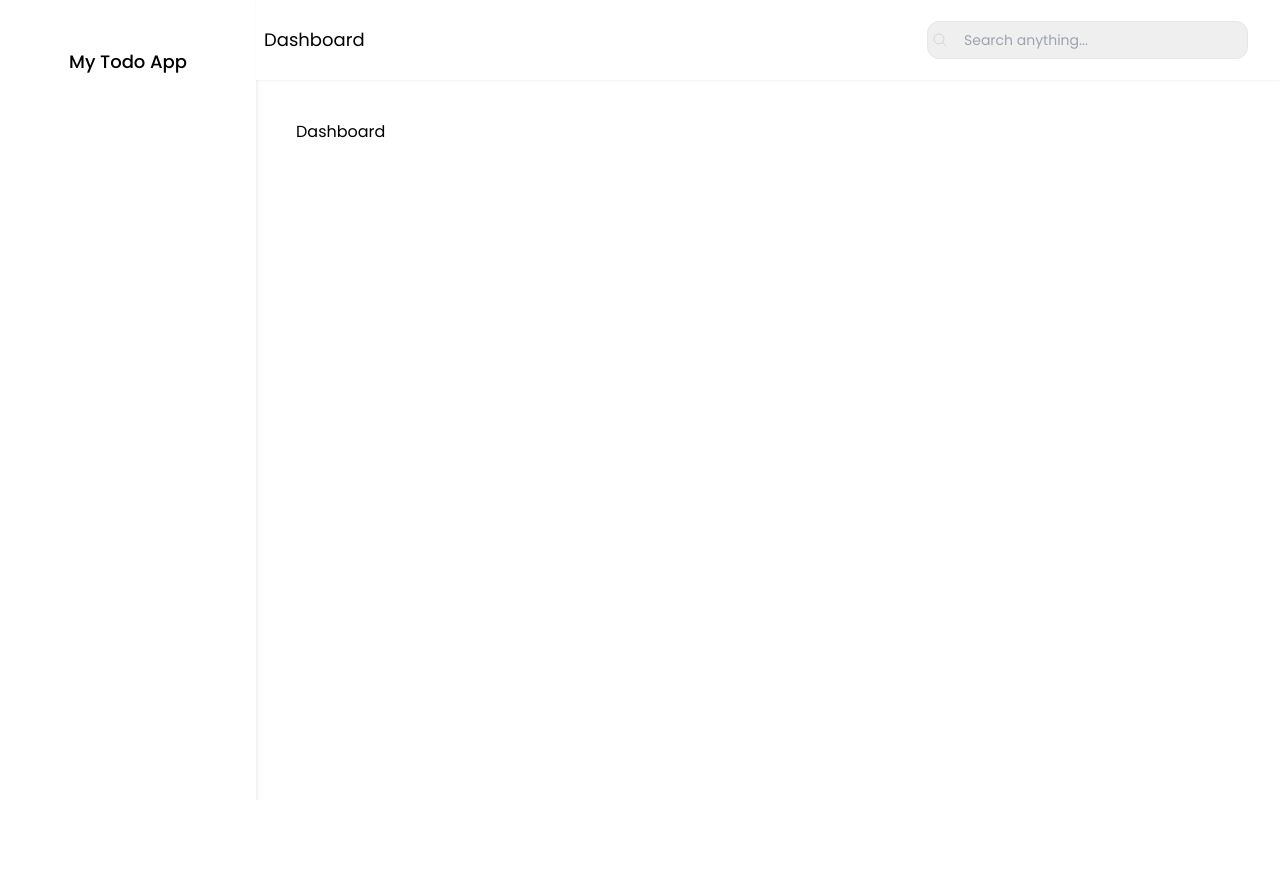
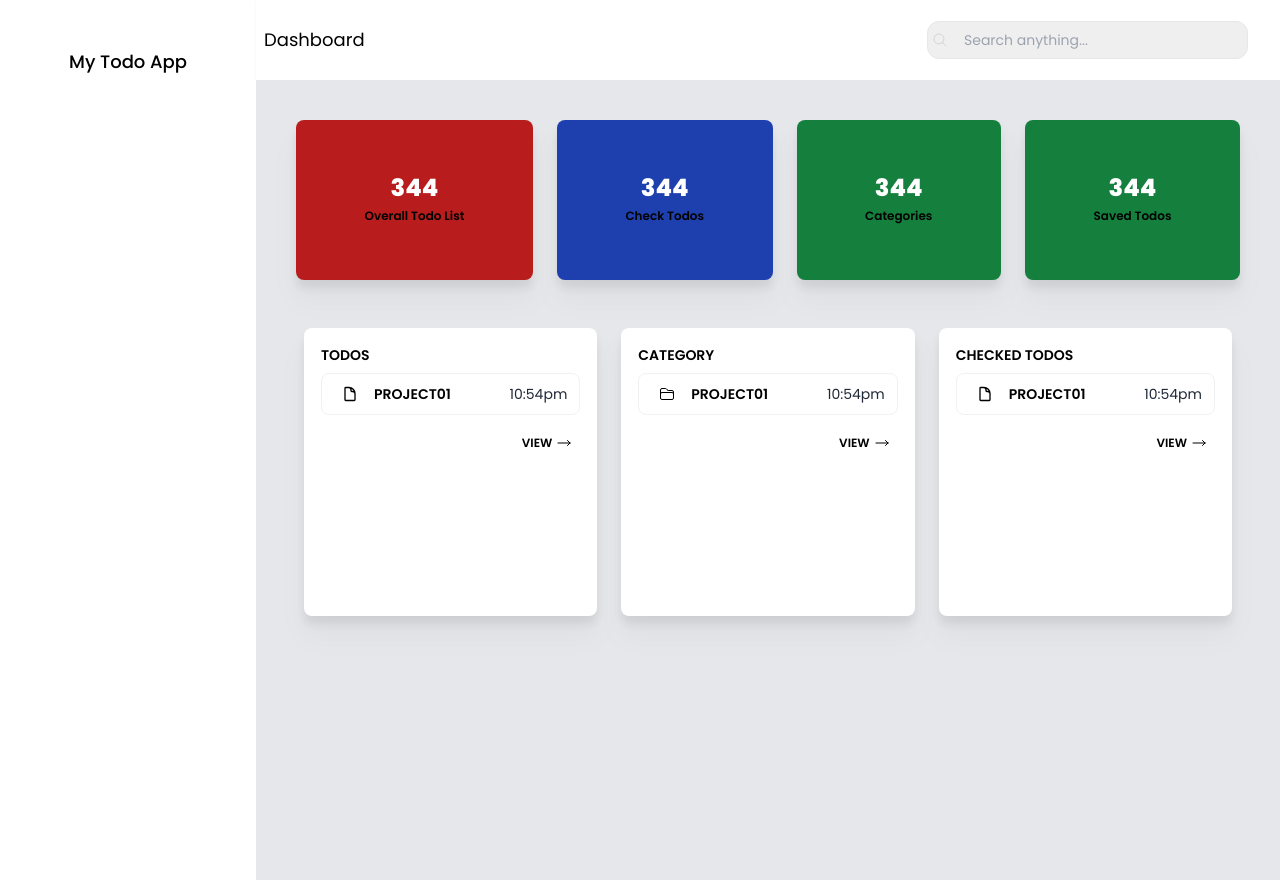
Before and after one commit to ogunwolejo/todo-list, a React (Create React App) app: page / in a window 1280 px wide. Before the commit the page ends 800 px from the top, so only its background shows below. Built offline with nearby package versions, Linux system fonts and the light colour scheme.

Commit message:
worked on the inerface for the dashboard, added the categories and todo routes to my application

```diff
--- /dev/null
+++ b/src/common/cards/card1.tsx
@@ -0,0 +1,16 @@
+import { FC, Fragment } from "react";
+
+const Card1:FC<{title:string; bgColor:string; data:number; color:string }> = ({title, bgColor, data, color}) => {
+    return (
+        <Fragment>
+            <div className={`h-32 md:h-40 w-full border-box drop-shadow-xl border border-transparent ${bgColor} rounded-lg flex flex-row items-center justify-center`}>
+                <div className="flex flex-col items-center p-2">
+                    <div className={`text-lg md:text-2xl font-extrabold self-center text-white`}>{data}</div>
+                    <label className="text-xs md:text-md my-1 font-semibold font-poppins mx-3 w-full text-center">{title}</label>
+                </div>
+            </div>
+        </Fragment>
+    )
+}
+
+export default Card1
--- /dev/null
+++ b/src/common/cards/card2.tsx
@@ -0,0 +1,43 @@
+import { FC, Fragment, MouseEventHandler, ReactNode } from "react";
+import List from "../list.items";
+import moment from "moment";
+
+const defaultIcon = <svg xmlns="http://www.w3.org/2000/svg" fill="none" viewBox="0 0 24 24" stroke-width="2" stroke="#000" className="w-4 h-4">
+<path stroke-linecap="round" stroke-linejoin="round" d="M19.5 14.25v-2.625a3.375 3.375 0 00-3.375-3.375h-1.5A1.125 1.125 0 0113.5 7.125v-1.5a3.375 3.375 0 00-3.375-3.375H8.25m2.25 0H5.625c-.621 0-1.125.504-1.125 1.125v17.25c0 .621.504 1.125 1.125 1.125h12.75c.621 0 1.125-.504 1.125-1.125V11.25a9 9 0 00-9-9z" />
+</svg>
+
+const Card2:FC<{cardTitle:string; list:Array<any>; routerHandler:MouseEventHandler<HTMLButtonElement>; listIcon?:ReactNode}> = ({cardTitle, list, routerHandler, listIcon = defaultIcon}) => {
+    return (
+        <Fragment>
+            <div className="h-32 md:h-72 w-auto border-box drop-shadow-xl border border-transparent bg-white rounded-lg p-4 my-1 md:mx-1">
+                <div className="w-full mb-2">
+                    <div className="flex flex-row justify-between items-center mb-1">
+                        <h3 className="text-xs md:text-sm lg:text-md font-poppins font-semibold uppercase antialiased ">{cardTitle}</h3>
+                    </div>
+                </div>
+                {/*** */}
+                <div className="">
+                    <List
+                        title="project01"
+                        createdAt="10:54pm"
+                        icon={listIcon}
+                    />
+                </div>
+                {/** the view button */}
+                <div className="my-3 flex flex-row justify-end items-center">
+                    <button className="p-2 text-black rounded-lg text-sm flex flex-row justify-start items-center gap-1" onClick={routerHandler}>
+                        <h6 className="uppercase font-semibold text-xs">view</h6>
+                        <div>
+                            <svg xmlns="http://www.w3.org/2000/svg" fill="none" viewBox="0 0 24 24" stroke-width="1.5" stroke="currentColor" className="w-4 h-4">
+                                <path stroke-linecap="round" stroke-linejoin="round" d="M17.25 8.25L21 12m0 0l-3.75 3.75M21 12H3" />
+                            </svg>
+                        </div>
+                    </button>
+                </div>
+            </div>
+        </Fragment>
+    )
+}
+
+
+export default Card2
--- /dev/null
+++ b/src/common/list.items.tsx
@@ -0,0 +1,23 @@
+import { Moment } from "moment";
+import { FC, ReactNode } from "react"
+
+
+const List:FC<{title:string; createdAt:string; icon:ReactNode}> = ({title, createdAt, icon}) => {
+    return (
+        <div className="border border-[#F1F1F1] rounded-lg flex flex-row px-3 py-1 justify-between items-center">
+            <div className="flex flex-row justify-start items-center">
+                <div className="p-2 flex flex-col justify-center items-center">
+                    {icon}
+                </div>
+                <div className="text-xs md:text-sm font-semibold uppercase mx-2">
+                    {title}
+                </div>
+            </div>
+            <div className="text-xs md:text-sm text-gray-800">
+                {createdAt}
+            </div>
+        </div>
+    )
+}
+
+export default List
--- a/src/common/sidebar/sidebar.tsx
+++ b/src/common/sidebar/sidebar.tsx
@@ -3,7 +3,7 @@ import SideBarMenu from "./sidebar-menu/sidebar.menu";
 
 const Sidebar:FC = () => {
   return (
-    <div className="h-screen w-12 sm:w-18 md:w-32 lg:w-64 bg-white drop-shadow-md">
+    <div className="h-auto w-12 sm:w-18 md:w-32 lg:w-48 xl:w-64 bg-white drop-shadow-md">
       <div className="flex flex-col justify-equally h-full">
         {/** sidebar header */}
         <div className="container my-6">
--- /dev/null
+++ b/src/pages/categories.tsx
@@ -0,0 +1,15 @@
+import { FC, Fragment } from "react";
+import Header from "../common/header/header";
+
+const Categories:FC = () => {
+    return (
+        <Fragment>
+            <Header title="Todos Categry"/>
+            <div className="p-10 bg-gray-200 h-screen relative">
+            </div>
+        </Fragment>
+    )
+}
+
+
+export default Categories
--- a/src/pages/dashboard.tsx
+++ b/src/pages/dashboard.tsx
@@ -1,14 +1,58 @@
-import { FC } from "react";
+import { FC, Fragment, useMemo } from "react";
 import Header from "../common/header/header";
+import Card1 from "../common/cards/card1";
+import Card2 from "../common/cards/card2";
 
 const Dashboard:FC = () => {
+    const categoryFolder = useMemo(() => <svg xmlns="http://www.w3.org/2000/svg" fill="none" viewBox="0 0 24 24" stroke-width="1.5" stroke="currentColor" className="w-4 h-4">
+    <path stroke-linecap="round" stroke-linejoin="round" d="M2.25 12.75V12A2.25 2.25 0 014.5 9.75h15A2.25 2.25 0 0121.75 12v.75m-8.69-6.44l-2.12-2.12a1.5 1.5 0 00-1.061-.44H4.5A2.25 2.25 0 002.25 6v12a2.25 2.25 0 002.25 2.25h15A2.25 2.25 0 0021.75 18V9a2.25 2.25 0 00-2.25-2.25h-5.379a1.5 1.5 0 01-1.06-.44z" />
+  </svg>, [])
+
     return (
-        <>
+        <Fragment>
             <Header title="Dashboard"/>
-            <div className="p-10">
-                <div className="flex-grow">Dashboard</div>
+            <div className="p-10 bg-gray-200 h-screen relative">
+                <div className="grid lg:grid-col-3 grid-col-4 grid-flow-col gap-4 lg:gap-6">
+                    <div className="">
+                        <Card1 title="Overall Todo List" data={344} bgColor="bg-red-700" color="red-500"/>
+                    </div>
+                    <div className="">
+                        <Card1 title="Check Todos" data={344} bgColor="bg-blue-800" color="blue-500"/>
+                    </div>
+                    <div className="">
+                        <Card1 title="Categories" data={344} bgColor="bg-green-700" color="red-500"/>
+                    </div>
+                    <div className="">
+                        <Card1 title="Saved Todos" data={344} bgColor="bg-green-700" color="red-500"/>
+                    </div>
+                </div>
+
+                <div className="p-1 mt-10 h-auto">
+                    <div className="">
+                        <div className="grid md:grid-cols-2 lg:grid-cols-3 lg:gap-4">
+                            <div className="">
+                                <Card2 cardTitle="Todos" list={[]} routerHandler={() => null}/>
+                            </div>
+
+                            <div className="">
+                                <Card2 cardTitle="Category" list={[]} routerHandler={() => null} listIcon={categoryFolder}/>
+                            </div>
+
+                            <div className="">
+                                <Card2 cardTitle="Checked Todos" list={[]} routerHandler={() => null}/>
+                            </div>
+
+                        </div>
+
+                    </div>
+                </div>
+
+                {/** saving todos */}
+                <div className="my-4">
+
+                </div>
             </div>
-        </>
+        </Fragment>
     )
 }
 
--- /dev/null
+++ b/src/pages/todo.list.tsx
@@ -0,0 +1,15 @@
+import { FC, Fragment } from "react";
+import Header from "../common/header/header";
+
+const TodoList:FC = () => {
+    return (
+        <Fragment>
+            <Header title="My Todo List"/>
+            <div className="p-10 bg-gray-200 h-screen relative">
+            </div>
+        </Fragment>
+    )
+}
+
+
+export default TodoList
--- a/src/routes/appRoutes.tsx
+++ b/src/routes/appRoutes.tsx
@@ -2,6 +2,8 @@ import { FC } from "react";
 import { Route, Routes, BrowserRouter } from "react-router-dom";
 import Layout from "../layout/layout";
 import Dashboard from "../pages/dashboard";
+import TodoList from "../pages/todo.list";
+import Categories from "../pages/categories";
 
 
 const AppRoutes:FC = () => {
@@ -10,6 +12,8 @@ const AppRoutes:FC = () => {
             <Routes>
                 <Route element={<Layout/>}>
                     <Route index element={<Dashboard/>}/>
+                    <Route path="my-todo" element={<TodoList/>} />
+                    <Route path="categories" element={<Categories/>}/>
                 </Route>
             </Routes>
         </BrowserRouter>
--- a/tailwind.config.js
+++ b/tailwind.config.js
@@ -11,7 +11,8 @@ module.exports = {
       colors:{
         yellow:"#FABB18",
         grey:"#757575",
-        trans:"#EFEFEF"
+        trans:"#EFEFEF",
+        yellow1:"rgba(250, 187, 24, .1)"
       },
     },
   },
```
